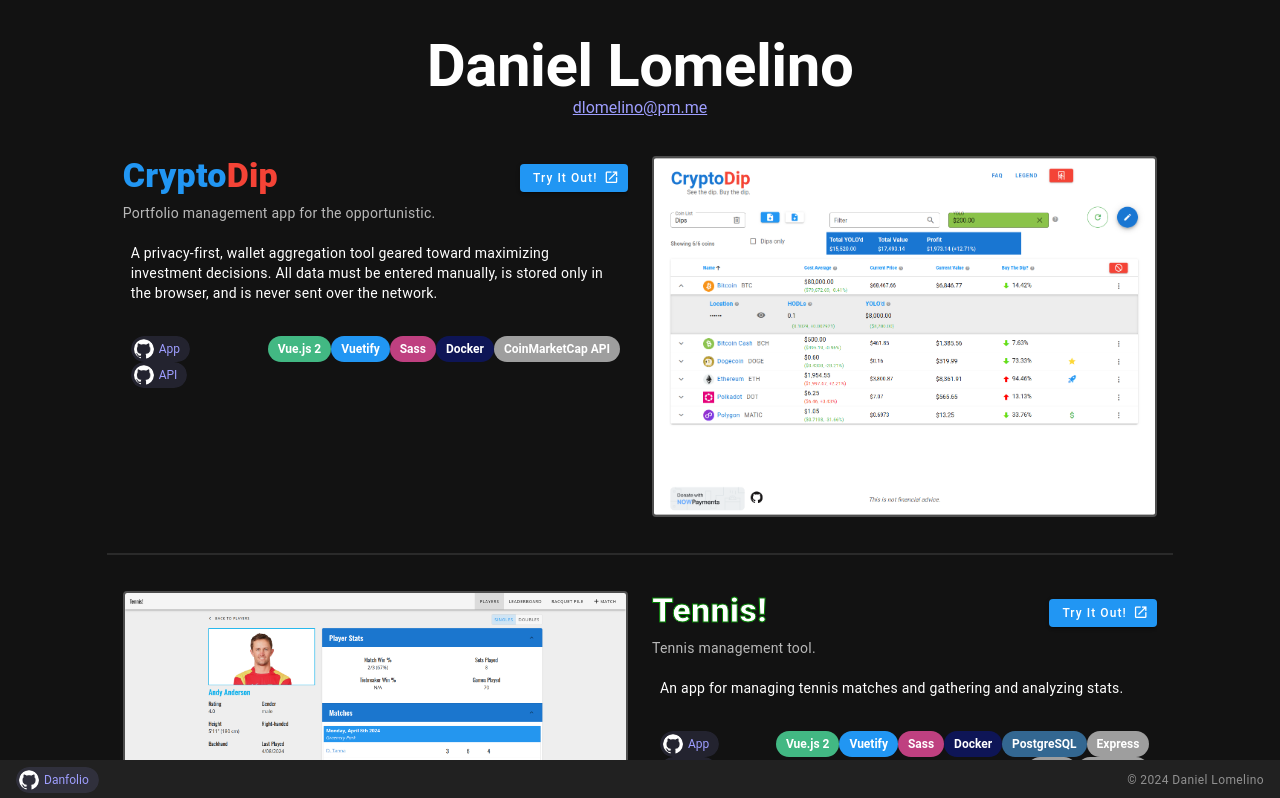
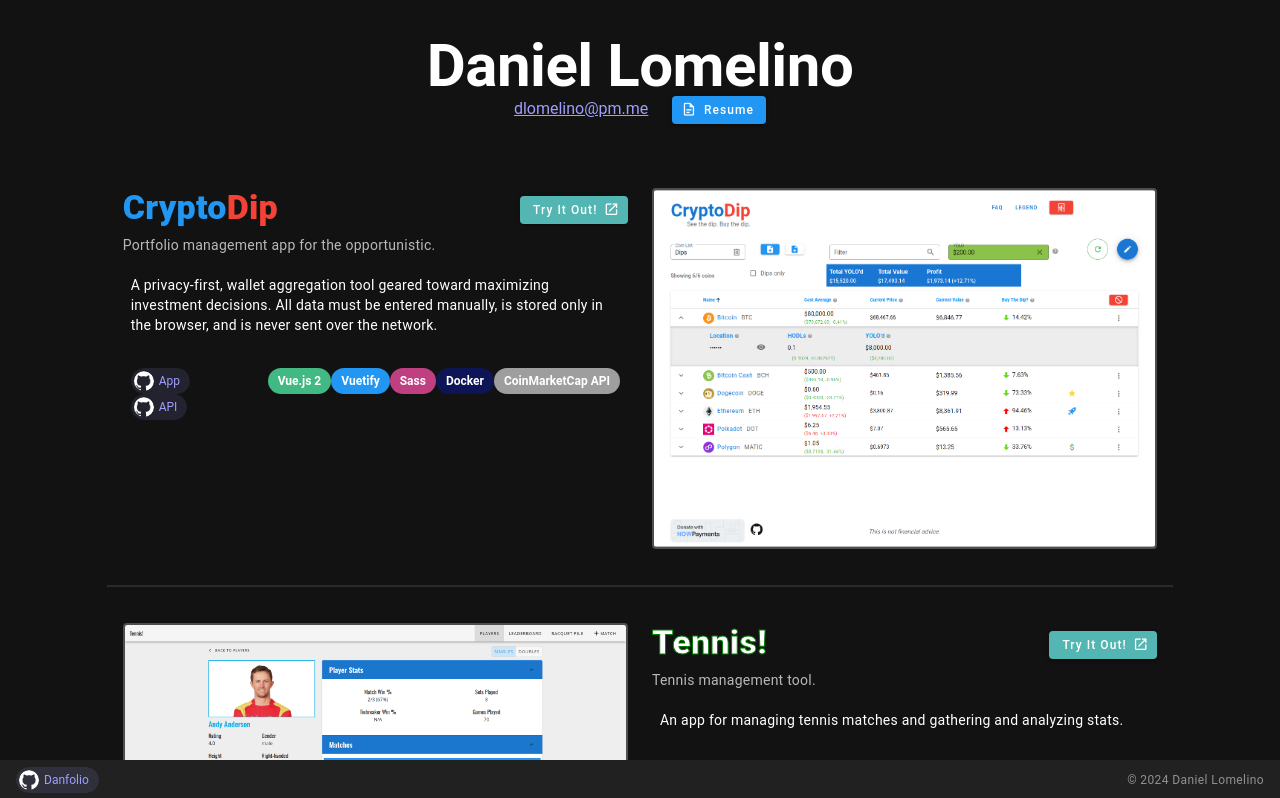
Before and after one commit to dlom123/danfolio, a Vue app: page / in a window 1280 px wide. Shown: the top 798 px of the page. Built offline with nearby package versions, Linux system fonts and the light colour scheme.

Commit message:
Add resume file and button for accessing it

```diff
--- a/src/components/Home.vue
+++ b/src/components/Home.vue
@@ -1,9 +1,12 @@
 <template>
   <v-container fluid class="pa-0">
-    <v-row class="mt-6">
-      <v-col cols="12" class="text-center">
+    <v-row class="mt-6 mb-md-4 justify-center">
+      <v-col cols="auto" class="text-center">
         <h1 class="text-h2 font-weight-bold">Daniel Lomelino</h1>
         <a href="mailto:dlomelino@pm.me">dlomelino@pm.me</a>
+        <v-btn color="primary" size="small" prepend-icon="mdi-file-document-outline" :href="resume" target="_blank"
+          class="text-capitalize ml-6">Resume</v-btn>
+
       </v-col>
     </v-row>
 
@@ -35,6 +38,7 @@ import ProjectCryptoverse from '@/components/projects/cryptoverse/ProjectCryptov
 import ProjectPycade from '@/components/projects/pycade/ProjectPycade'
 import ProjectPyCandles from '@/components/projects/pycandles/ProjectPyCandles'
 import ProjectTennis from '@/components/projects/tennis/ProjectTennis'
+import resume from '@/assets/resume-daniel-lomelino.pdf'
 
 const showOverlay = ref(false)
 const currentImage = ref(null)
--- a/src/components/projects/ProjectInfo.vue
+++ b/src/components/projects/ProjectInfo.vue
@@ -9,7 +9,7 @@
           </h2>
         </v-col>
         <v-col v-if="showDemoButton" cols="auto" class="pa-0">
-          <v-btn color="primary" size="small" append-icon="mdi-open-in-new" :href="project?.repoPrimary?.demoUrl"
+          <v-btn color="secondary" size="small" append-icon="mdi-open-in-new" :href="project?.repoPrimary?.demoUrl"
             target="_blank" class="text-capitalize">Try It Out!</v-btn>
         </v-col>
       </v-row>
```
Also changed, not shown: 1 other file (tests, documents, lock files or other folders).
